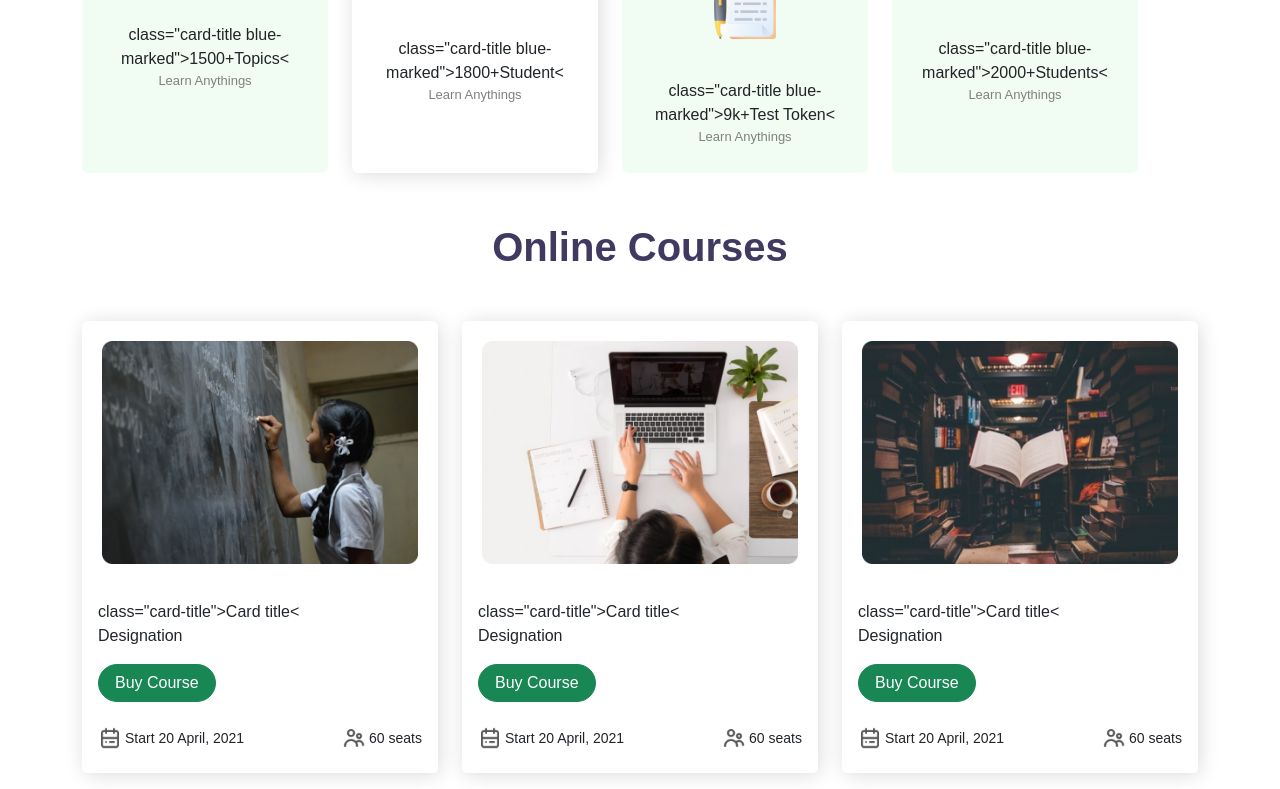
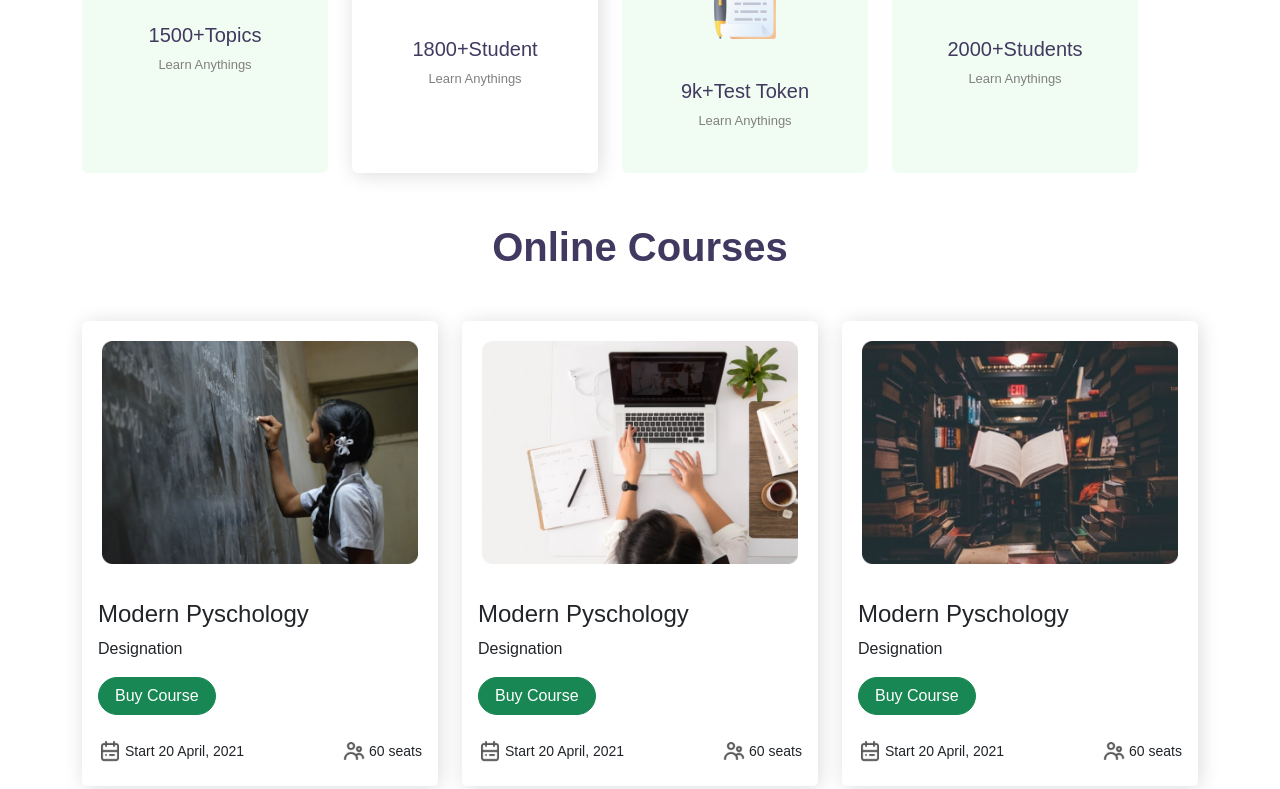
Before and after one commit to armaanhosen/e-school, a plain HTML site: page index.html in a window 1280 px wide. Shown: the part 609-1398 px from the top of the page. Drawn offline with nearby package versions, Linux system fonts and the light colour scheme.

Commit message:
fixing faults

```diff
--- a/index.html
+++ b/index.html
@@ -64,7 +64,7 @@
       <div class="card first-cards h-100 card1">
         <img src="images/ICON/image1.png" class="card-img-top" alt="...">
         <div class="card-body first-card-body">
-          class="card-title blue-marked">1500+Topics<
+          <h5 class="card-title blue-marked">1500+Topics</h5>
           <p class="card-text learn">Learn Anythings</p>
         </div>
       </div>
@@ -73,7 +73,7 @@
       <div class="card first-cards h-100  card2">
         <img src="images/ICON/image2.png" class="card-img-top" alt="...">
         <div class="card-body first-card-body text1">
-          class="card-title blue-marked">1800+Student<
+          <h5  class="card-title blue-marked">1800+Student</h5>
           <p class="card-text learn">Learn Anythings</p>
         </div>
       </div>
@@ -82,7 +82,7 @@
       <div class="card first-cards h-100 card1">
         <img src="images/ICON/image3.png" class="card-img-top" alt="...">
         <div class="card-body first-card-body text1">
-          class="card-title blue-marked">9k+Test Token<
+          <h5  class="card-title blue-marked">9k+Test Token</h5>
           <p class="card-text learn">Learn Anythings</p>
         </div>
       </div>
@@ -91,7 +91,7 @@
       <div class="card first-cards h-100 card1">
         <img src="images/ICON/image4.png" class="card-img-top" alt="...">
         <div class="card-body first-card-body text1">
-          class="card-title blue-marked">2000+Students<
+          <h5  class="card-title blue-marked">2000+Students</h5>
           <p class="card-text learn">Learn Anythings</p>
         </div>
       </div>
@@ -109,7 +109,7 @@
       <div class="card h-100 second-row">
         <img src="images/Photos/Morder pyschology.png" class="card-img-top bottom-card" alt="...">
         <div class="card-body">
-          class="card-title">Card title<
+          <h4 class="card-title">Modern Pyschology</h4>
             <p class="card-text">Designation</p>
             <button class="btn btn-success px-3">Buy Course</button>
           </div>
@@ -129,7 +129,7 @@
       <div class="card h-100  second-row">
         <img src="images/Photos/Morder pychons.png" class="card-img-top bottom-card" alt="...">
         <div class="card-body">
-          class="card-title">Card title<
+          <h4 class="card-title">Modern Pyschology</h4>
             <p class="card-text">Designation</p>
             <button class="btn btn-success px-3">Buy Course</button>
           </div>
@@ -149,7 +149,7 @@
       <div class="card h-100  second-row">
         <img src="images/Photos/Morder psyc.png" class="card-img-top bottom-card" alt="...">
         <div class="card-body">
-          class="card-title">Card title<
+        <h4 class="card-title">Modern Pyschology</h4>
           <p class="card-text">Designation</p>
           <button class="btn btn-success px-3">Buy Course</button>
         </div>
--- a/style.css
+++ b/style.css
@@ -1,5 +1,8 @@
 body{
     font-family: sans-serif;
+    margin: 0;
+    padding: 0;
+    box-sizing: border-box;
 }
 .top-bg{
     background-color: #e0f7e2;
@@ -97,12 +100,9 @@ body{
 .corse{
     font-weight: 600;
 }
-.testimonial{
-
-}
 .testi{
     text-align: center;
-    margin-bottom: 100px;
+    margin-bottom: 20px;
 }
 .tes img{
     width: 10%;
@@ -111,9 +111,6 @@ body{
 .tes{
     align-items: center;
     justify-content: center;
-}
-.col-md-2{
-
 }
 .footer-bg{
     background-color: #0b0622;
```
Lines whose indentation alone changed are shown as unchanged.
